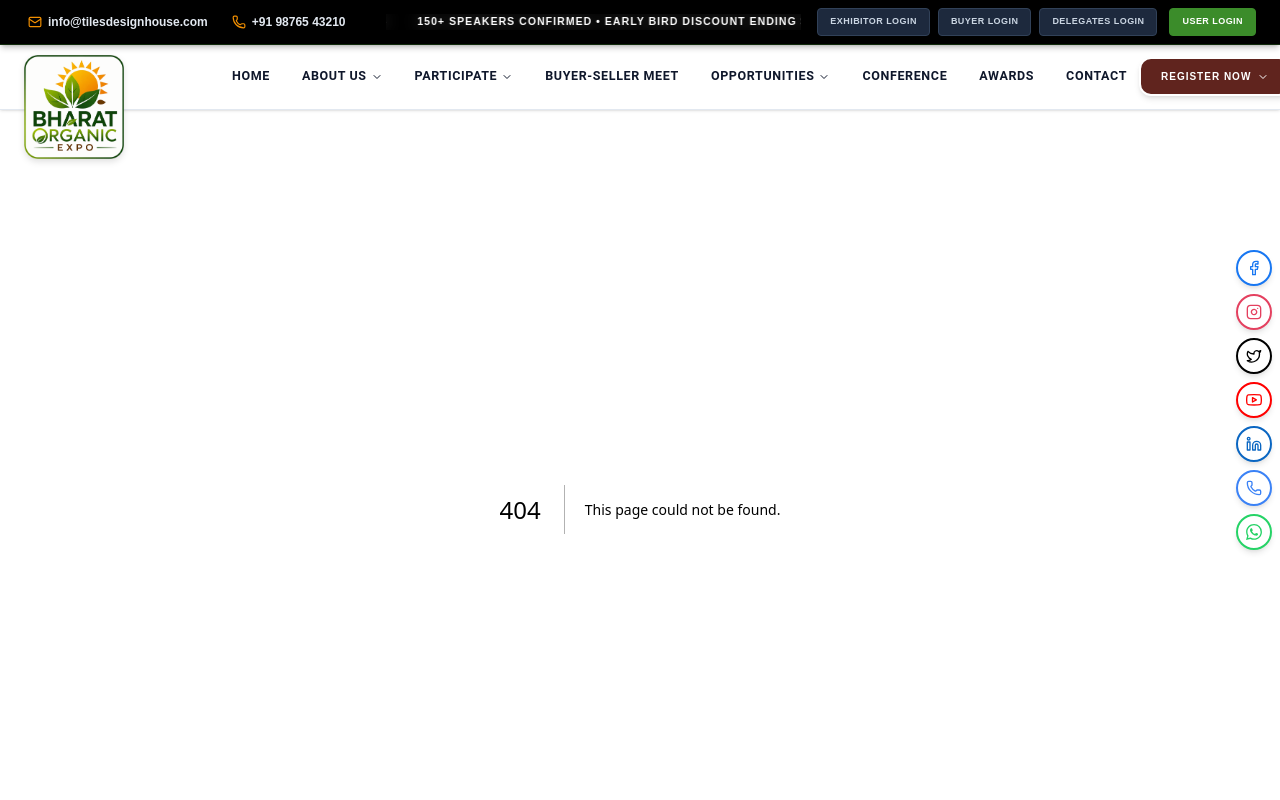
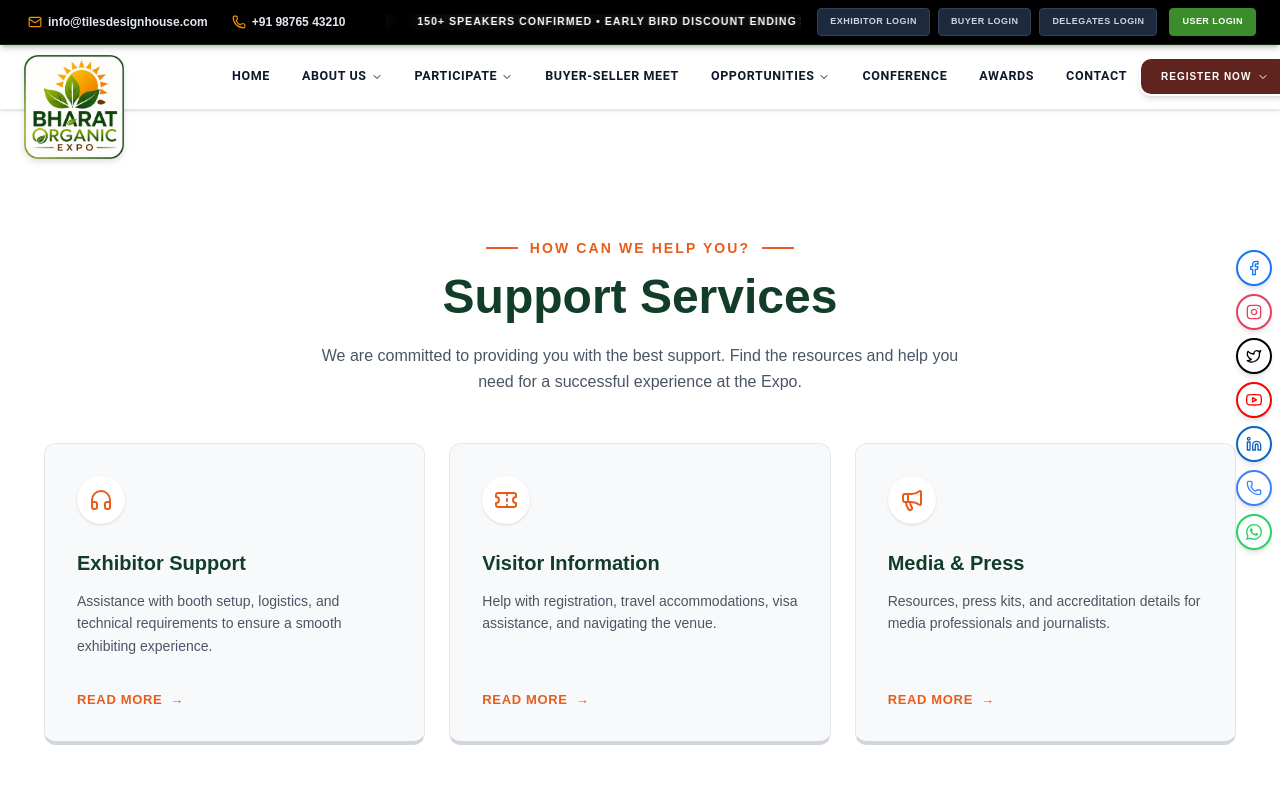
Before and after one commit to RishiEncodency95/organic_frontend, a Next.js app: page /about/suport_services in a window 1280 px wide. Before the commit this address had no page. Shown: the top 800 px of the page. Built offline with nearby package versions, Linux system fonts and the light colour scheme.

Commit message:
feat: add support services page with exhibitor, visitor, and media information sections

```diff
--- /dev/null
+++ b/app/about/suport_services/page.tsx
@@ -0,0 +1,84 @@
+import React from 'react';
+import Head from 'next/head';
+import { Headphones, Ticket, Megaphone } from 'lucide-react';
+
+const SupportServicesPage = () => {
+  return (
+    <>
+      <Head>
+        <title>Support Services | Bharat Organic Expo</title>
+      </Head>
+
+      <div className="bg-[#ffffff] min-h-screen pt-24 md:pt-32 pb-16">
+        <div className="w-full px-4 md:px-11 xl:px-11 mx-auto max-w-[1600px]">
+
+          <div className="flex flex-col items-center text-center mb-12">
+            <div className="flex items-center gap-3 mb-2">
+              <div className="w-8 h-[2px] bg-[#e85d1c]"></div>
+              <h3 className="text-[12px] md:text-[14px] font-bold text-[#e85d1c] tracking-[0.15em] uppercase">
+                HOW CAN WE HELP YOU?
+              </h3>
+              <div className="w-8 h-[2px] bg-[#e85d1c]"></div>
+            </div>
+
+            <h1 className="text-[32px] md:text-[40px] lg:text-[48px] font-bold text-[#113d29] leading-tight mb-4">
+              Support Services
+            </h1>
+            <p className="text-[14px] md:text-[16px] text-gray-600 max-w-2xl mx-auto leading-relaxed">
+              We are committed to providing you with the best support. Find the resources and help you need for a successful experience at the Expo.
+            </p>
+          </div>
+
+          <div className="grid grid-cols-1 md:grid-cols-2 lg:grid-cols-3 gap-6">
+
+            {/* Service Card 1 */}
+            <div className="bg-[#f8f9fa] border border-gray-200 border-b-[4px] border-b-gray-300 rounded-xl p-8 hover:-translate-y-2 hover:shadow-xl hover:border-b-[#3b8c2a] transition-all duration-300 flex flex-col h-full group">
+              <div className="w-12 h-12 bg-white rounded-full shadow-sm flex items-center justify-center text-[#e85d1c] mb-6 group-hover:text-[#3b8c2a] transition-colors">
+                <Headphones size={24} />
+              </div>
+              <h3 className="text-[18px] md:text-[20px] font-bold text-[#113d29] mb-3">Exhibitor Support</h3>
+              <p className="text-[14px] text-gray-600 leading-relaxed mb-8 flex-1">
+                Assistance with booth setup, logistics, and technical requirements to ensure a smooth exhibiting experience.
+              </p>
+              <button className="text-[#e85d1c] font-bold text-[13px] tracking-wider uppercase hover:text-[#3b8c2a] transition-colors flex items-center gap-2">
+                Read More <span>→</span>
+              </button>
+            </div>
+
+            {/* Service Card 2 */}
+            <div className="bg-[#f8f9fa] border border-gray-200 border-b-[4px] border-b-gray-300 rounded-xl p-8 hover:-translate-y-2 hover:shadow-xl hover:border-b-[#3b8c2a] transition-all duration-300 flex flex-col h-full group">
+              <div className="w-12 h-12 bg-white rounded-full shadow-sm flex items-center justify-center text-[#e85d1c] mb-6 group-hover:text-[#3b8c2a] transition-colors">
+                <Ticket size={24} />
+              </div>
+              <h3 className="text-[18px] md:text-[20px] font-bold text-[#113d29] mb-3">Visitor Information</h3>
+              <p className="text-[14px] text-gray-600 leading-relaxed mb-8 flex-1">
+                Help with registration, travel accommodations, visa assistance, and navigating the venue.
+              </p>
+              <button className="text-[#e85d1c] font-bold text-[13px] tracking-wider uppercase hover:text-[#3b8c2a] transition-colors flex items-center gap-2">
+                Read More <span>→</span>
+              </button>
+            </div>
+
+            {/* Service Card 3 */}
+            <div className="bg-[#f8f9fa] border border-gray-200 border-b-[4px] border-b-gray-300 rounded-xl p-8 hover:-translate-y-2 hover:shadow-xl hover:border-b-[#3b8c2a] transition-all duration-300 flex flex-col h-full group">
+              <div className="w-12 h-12 bg-white rounded-full shadow-sm flex items-center justify-center text-[#e85d1c] mb-6 group-hover:text-[#3b8c2a] transition-colors">
+                <Megaphone size={24} />
+              </div>
+              <h3 className="text-[18px] md:text-[20px] font-bold text-[#113d29] mb-3">Media & Press</h3>
+              <p className="text-[14px] text-gray-600 leading-relaxed mb-8 flex-1">
+                Resources, press kits, and accreditation details for media professionals and journalists.
+              </p>
+              <button className="text-[#e85d1c] font-bold text-[13px] tracking-wider uppercase hover:text-[#3b8c2a] transition-colors flex items-center gap-2">
+                Read More <span>→</span>
+              </button>
+            </div>
+
+          </div>
+
+        </div>
+      </div>
+    </>
+  );
+};
+
+export default SupportServicesPage;
```
